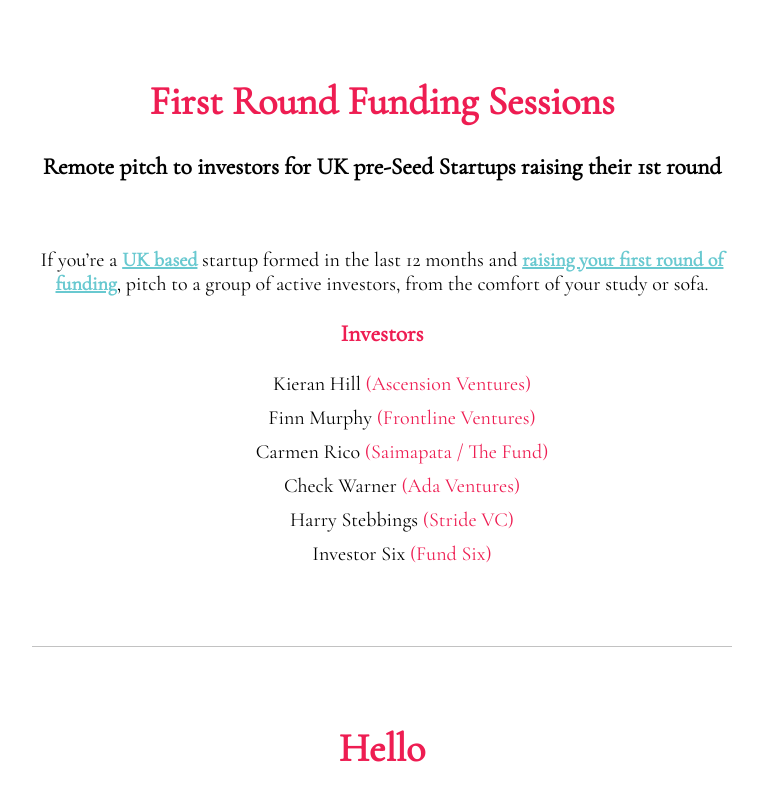
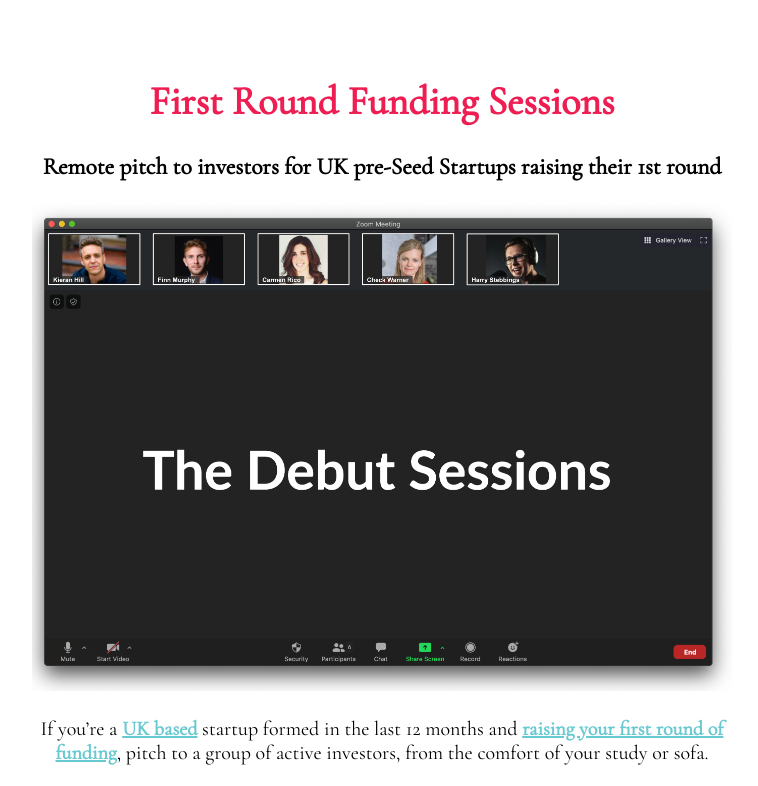
Before and after one commit to nicoalbanese/first-round, a website: page index.html in a window 1280 px wide. Shown: the top 786 px of the page, without its empty margins (258-1016 px from the left). Drawn offline with nearby package versions, Linux system fonts and the light colour scheme; the site is published under a folder, as on GitHub Pages, so addresses that start at the root find nothing.

Commit message:
I made a dumb mistake

```diff
--- a/index.html
+++ b/index.html
@@ -16,7 +16,7 @@
               Remote pitch to investors for UK pre-Seed Startups raising their
               1st round
             </h3>
-            <img src="/assets/zoom-logo.png" alt="" srcset="" width="100%" />
+            <img src="./assets/zoom-logo.png" alt="" srcset="" width="100%" />
             <p>
               If you’re a <span class="emphasis-text">UK based</span> startup
               formed in the last 12 months and
```
